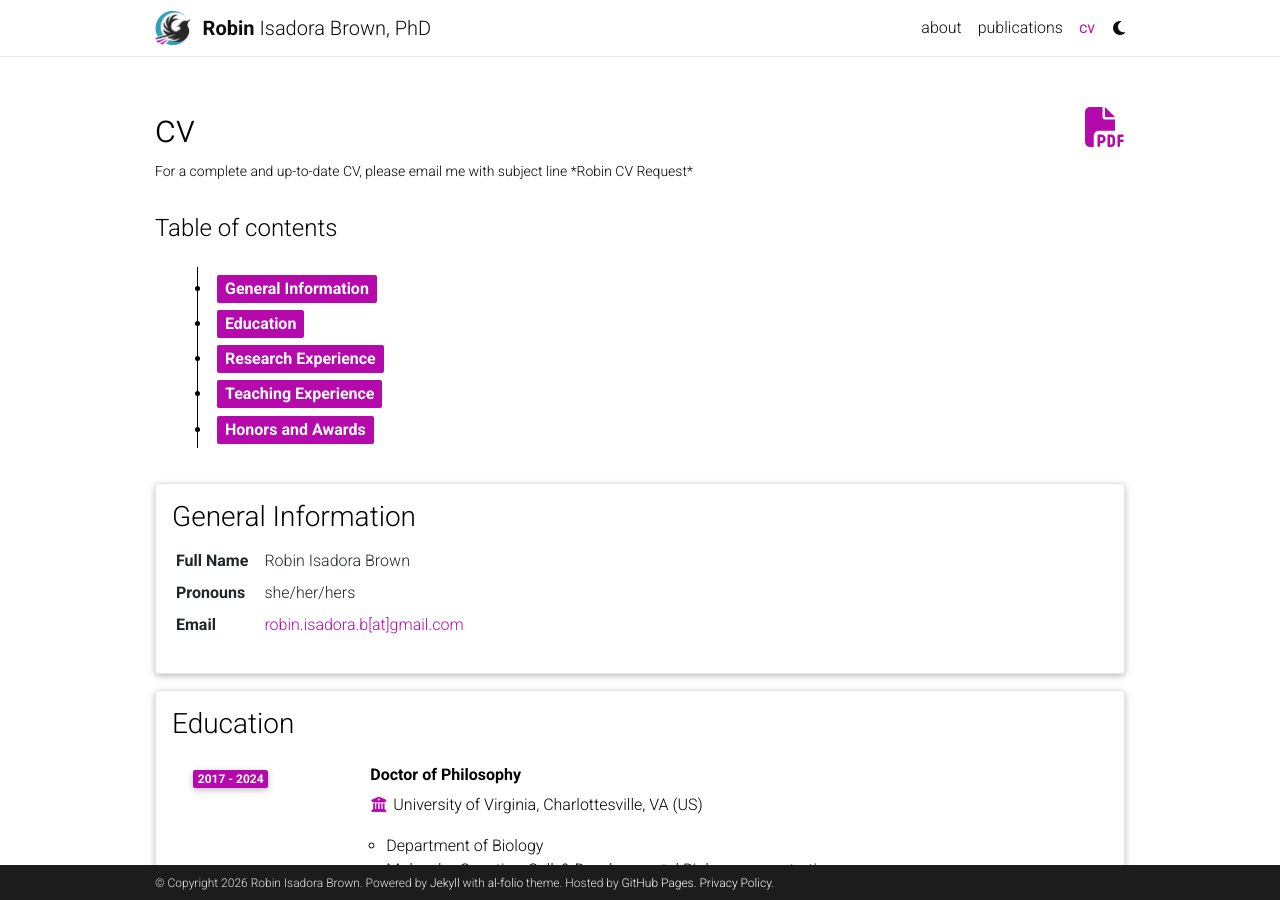
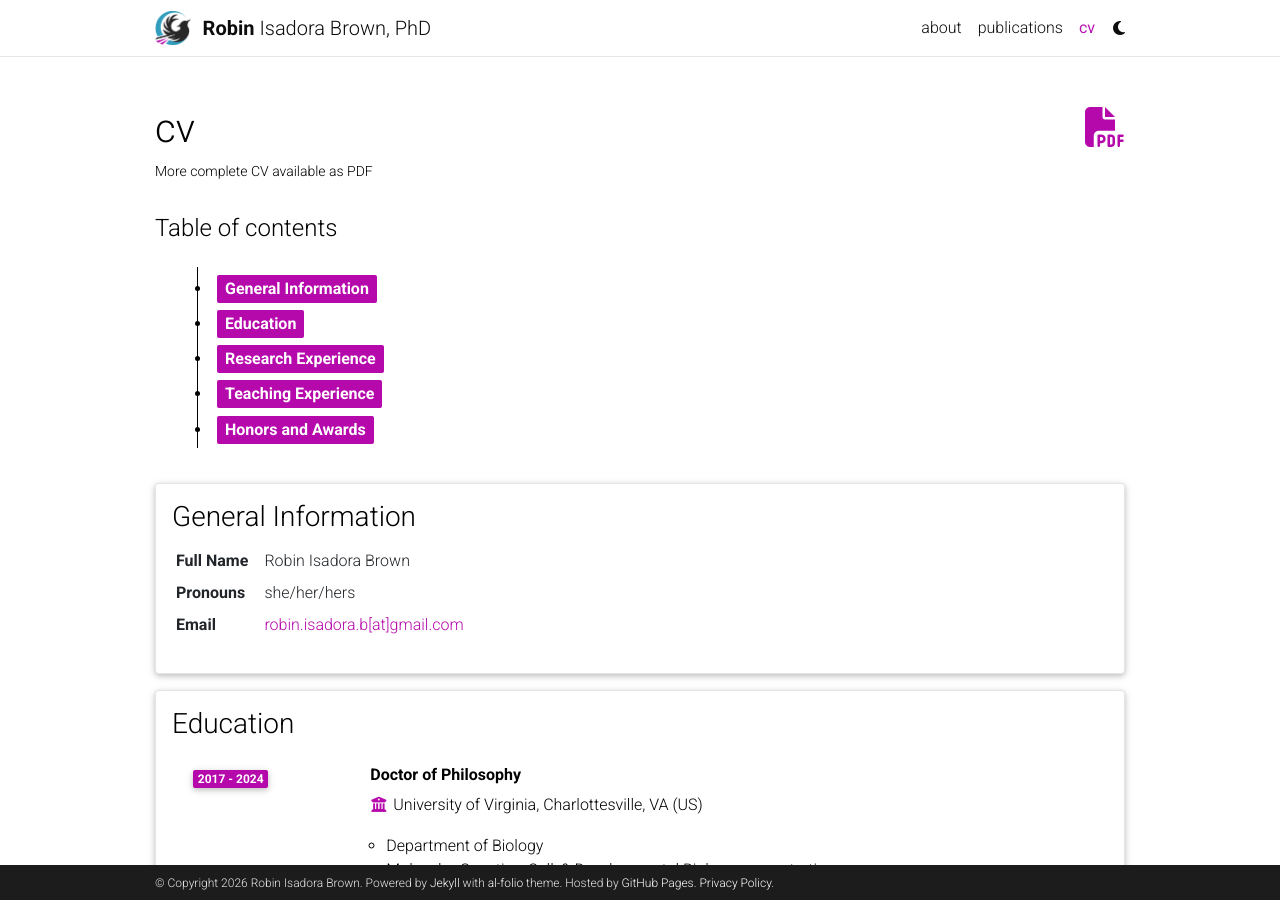
Before and after one commit to RobinBBiosci/RobinBBiosci.github.io, a Jekyll site: the page built from _pages/cv.md, in a window 1280 px wide and 900 px high. Built offline with Jekyll 4.4.1, drawn with Linux system fonts in a browser that asks for light colours; comment, search, counter and statistics services are not loaded; a style sheet for code colours, icons or effects is not loaded.

Commit message:
Update cv.md

```diff
--- a/_pages/cv.md
+++ b/_pages/cv.md
@@ -4,6 +4,6 @@
 title: cv
 nav: true
 nav_order: 4
-cv_pdf: example_pdf.pdf
-description: For a complete and up-to-date CV, please email me with subject line *Robin CV Request*
+cv_pdf: RobinBrown_2026July_CV.pdf
+description: More complete CV available as PDF
 ---
```
